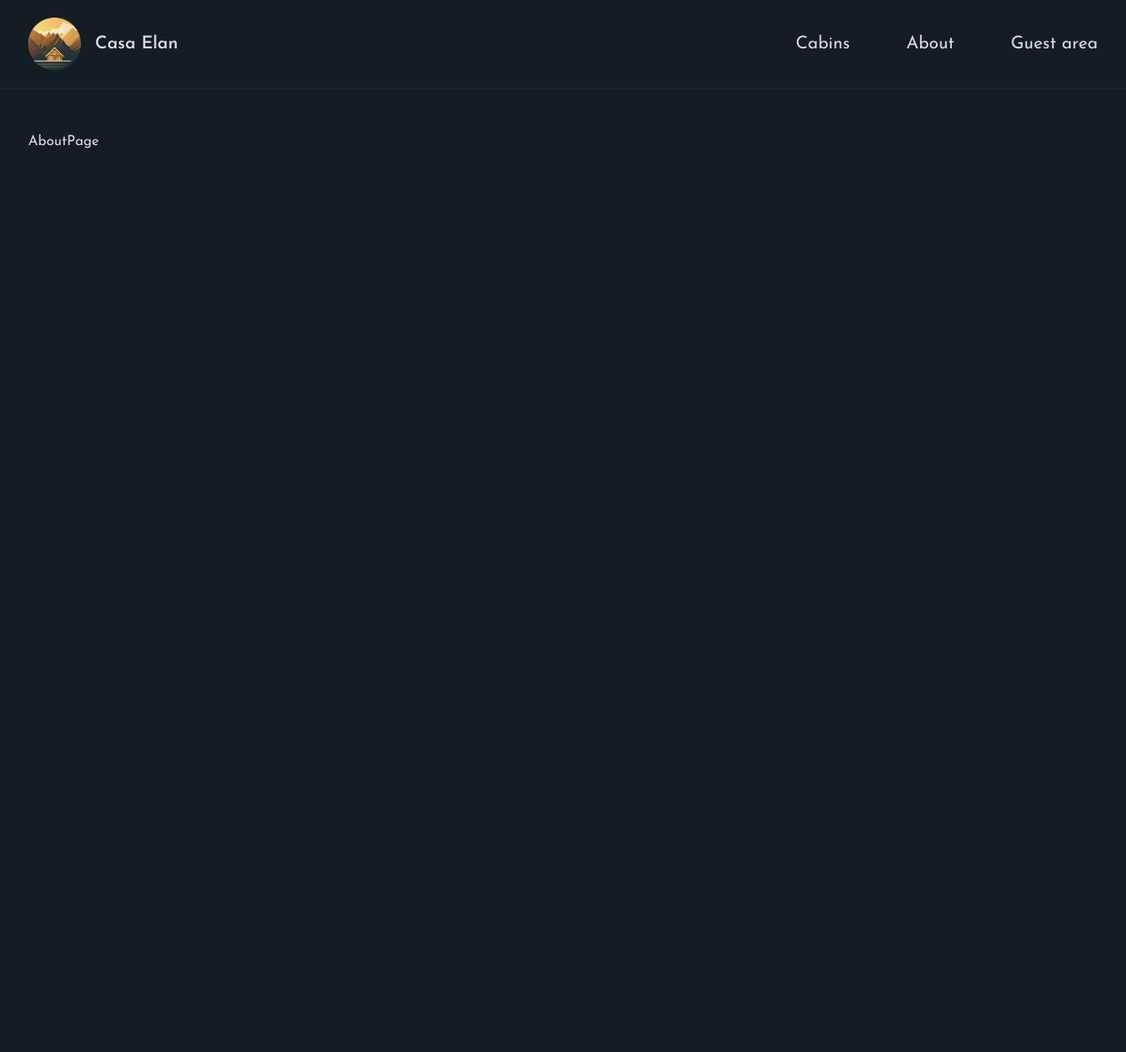
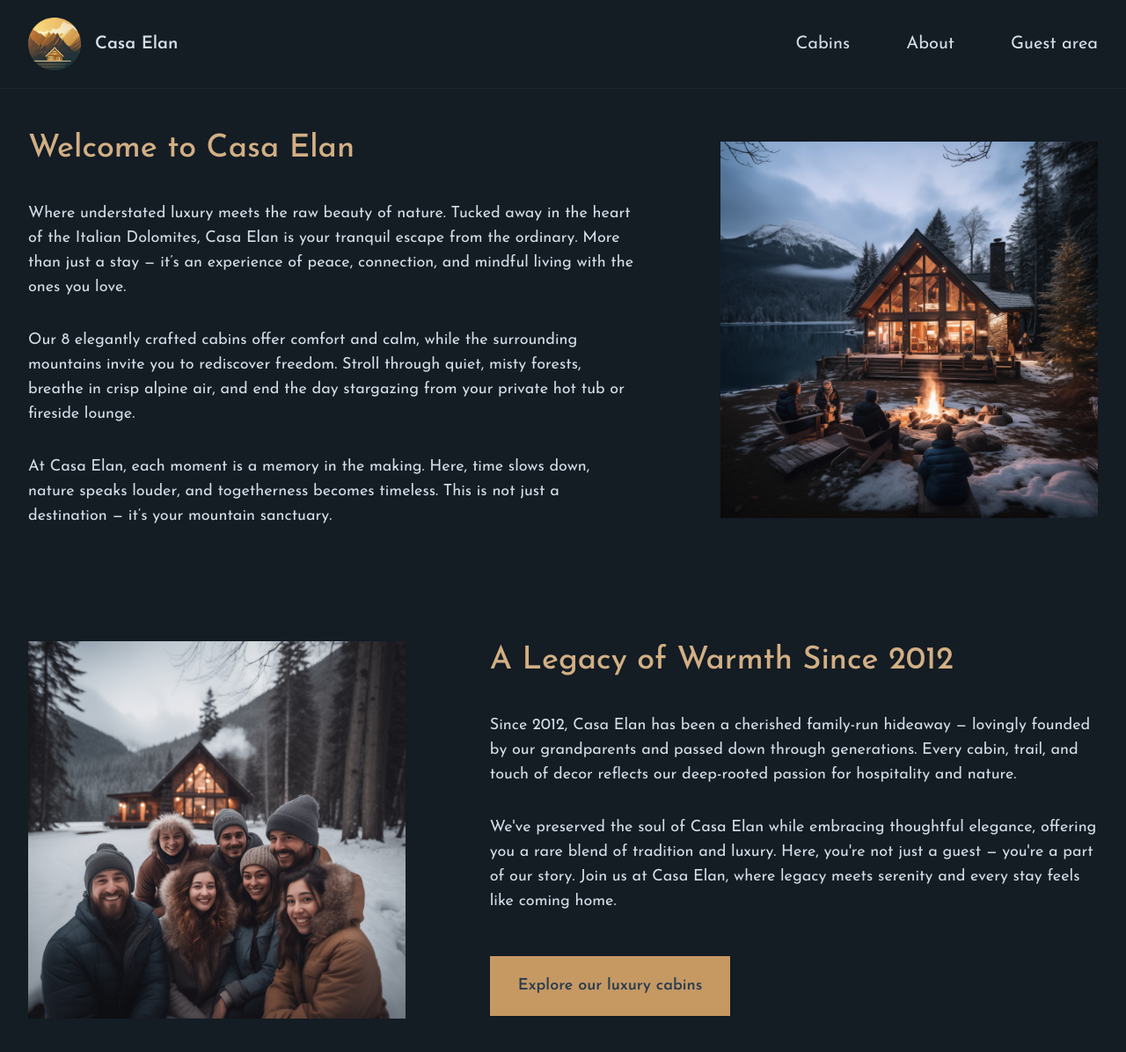
Before and after one commit to Harshjha002/Casa-Elan-Stays, a Next.js app: page /about in a window 1280 px wide. Shown: the top 1196 px of the page at 88% size. Before the commit the page ends 800 px from the top, so only its background shows below. Built offline with nearby package versions, Linux system fonts and the light colour scheme.

Commit message:
feat(pages): complete cabins and about pages

```diff
--- /dev/null
+++ b/app/_components/CabinCard.jsx
@@ -0,0 +1,59 @@
+import React from 'react'
+import { UsersIcon } from "@heroicons/react/24/solid";
+
+const CabinCard = ({ cabin }) => {
+
+    const { id, name, maxCapacity, regularPrice, discount, image } = cabin;
+
+    return (
+        <div className="flex border-primary-800 border">
+            <img
+                src={image}
+                alt={`Cabin ${name}`}
+                className="flex-1 border-r border-primary-800"
+            />
+
+            <div className="flex-grow">
+                <div className="pt-5 pb-4 px-7 bg-primary-950">
+                    <h3 className="text-accent-500 font-semibold text-2xl mb-3">
+                        Cabin {name}
+                    </h3>
+
+                    <div className="flex gap-3 items-center mb-2">
+                        <UsersIcon className="h-5 w-5 text-primary-600" />
+                        <p className="text-lg text-primary-200">
+                            For up to <span className="font-bold">{maxCapacity}</span> guests
+                        </p>
+                    </div>
+
+                    <p className="flex gap-3 justify-end items-baseline">
+                        {discount > 0 ? (
+                            <>
+                                <span className="text-3xl font-[350]">
+                                    ${regularPrice - discount}
+                                </span>
+                                <span className="line-through font-semibold text-primary-600">
+                                    ${regularPrice}
+                                </span>
+                            </>
+                        ) : (
+                            <span className="text-3xl font-[350]">${regularPrice}</span>
+                        )}
+                        <span className="text-primary-200">/ night</span>
+                    </p>
+                </div>
+
+                <div className="bg-primary-950 border-t border-t-primary-800 text-right">
+                    <a
+                        href={`/cabins/${id}`}
+                        className="border-l border-primary-800 py-4 px-6 inline-block hover:bg-accent-600 transition-all hover:text-primary-900"
+                    >
+                        Details & reservation &rarr;
+                    </a>
+                </div>
+            </div>
+        </div>
+    )
+}
+
+export default CabinCard
--- a/app/about/page.jsx
+++ b/app/about/page.jsx
@@ -1,4 +1,7 @@
 import React from 'react'
+import Image from 'next/image'
+import aboutOne from '@/public/about-1.jpg'
+import aboutTwo from '@/public/about-2.jpg'
 
 export const metadata = {
     title: 'About ',
@@ -6,9 +9,66 @@ export const metadata = {
 
 const AboutPage = () => {
     return (
-        <h1>
-            AboutPage
-        </h1>
+        <div className="grid grid-cols-5 gap-x-24 gap-y-32 text-lg items-center">
+            <div className="col-span-3">
+                <h1 className="text-4xl mb-10 text-accent-400 font-medium">
+                    Welcome to Casa Elan
+                </h1>
+
+                <div className="space-y-8">
+                    <p>
+                        Where understated luxury meets the raw beauty of nature. Tucked away in the heart of the Italian Dolomites, Casa Elan is your tranquil escape from the ordinary. More than just a stay — it’s an experience of peace, connection, and mindful living with the ones you love.
+                    </p>
+                    <p>
+                        Our 8 elegantly crafted cabins offer comfort and calm, while the surrounding mountains invite you to rediscover freedom. Stroll through quiet, misty forests, breathe in crisp alpine air, and end the day stargazing from your private hot tub or fireside lounge.
+                    </p>
+                    <p>
+                        At Casa Elan, each moment is a memory in the making. Here, time slows down, nature speaks louder, and togetherness becomes timeless. This is not just a destination — it’s your mountain sanctuary.
+                    </p>
+                </div>
+            </div>
+
+            <div className="col-span-2">
+                <Image
+                    src={aboutOne}
+                    alt="Guests enjoying a fire pit in front of a Casa Elan luxury cabin"
+                />
+            </div>
+
+            <div className="relative aspect-square col-span-2">
+                <Image
+                    src={aboutTwo}
+                    fill
+                    placeholder='blur'
+                    className='object-cover'
+                    alt="The family behind Casa Elan" />
+            </div>
+
+            <div className="col-span-3">
+                <h1 className="text-4xl mb-10 text-accent-400 font-medium">
+                    A Legacy of Warmth Since 2012
+                </h1>
+
+                <div className="space-y-8">
+                    <p>
+                        Since 2012, Casa Elan has been a cherished family-run hideaway — lovingly founded by our grandparents and passed down through generations. Every cabin, trail, and touch of decor reflects our deep-rooted passion for hospitality and nature.
+                    </p>
+                    <p>
+                        We&apos;ve preserved the soul of Casa Elan while embracing thoughtful elegance, offering you a rare blend of tradition and luxury. Here, you&apos;re not just a guest — you&apos;re a part of our story. Join us at Casa Elan, where legacy meets serenity and every stay feels like coming home.
+                    </p>
+
+                    <div>
+                        <a
+                            href="/cabins"
+                            className="inline-block mt-4 bg-accent-500 px-8 py-5 text-primary-800 text-lg font-semibold hover:bg-accent-600 transition-all"
+                        >
+                            Explore our luxury cabins
+                        </a>
+                    </div>
+                </div>
+            </div>
+        </div>
+
     )
 }
 
--- a/app/cabins/page.jsx
+++ b/app/cabins/page.jsx
@@ -1,4 +1,5 @@
 import React from 'react'
+import CabinCard from '../_components/CabinCard';
 
 
 export const metadata = {
@@ -6,10 +7,27 @@ export const metadata = {
 }
 
 const CabinsPage = () => {
+
+    const cabins = [];
     return (
-        <h1>
-            Cabins Page
-        </h1>
+        <div>
+            <h1 className="text-4xl mb-5 text-accent-400 font-medium">
+                Our Luxury Cabins
+            </h1>
+            <h4 className='text-accent-300 text-lg mb-3 '>Casa Elan – Where Nature Meets Elegance</h4>
+            <p className='text-primary-200 text-lg mb-3'>
+                Cozy yet luxurious cabins nestled in the heart of the majestic Italian Dolomites. Wake up to sweeping mountain vistas, wander through serene, shadowed forests, or unwind in your private hot tub beneath a blanket of stars. At Casa Elan, nature’s raw beauty meets refined comfort — your personal sanctuary away from the world. The perfect retreat for peace, privacy, and timeless memories.
+            </p>
+            <h4 className='text-primary-200 text-lg mb-10'>Welcome to <span className=' text-accent-400 '>Casa Elan</span> . Welcome to <span className='text-accent-400 '>paradise</span>...</h4>
+
+            {cabins.length > 0 && (
+                <div>
+                    {cabins.map((cabin) => (
+                        <CabinCard key={cabin.id} cabin={cabin} />
+                    ))}
+                </div>
+            )}
+        </div>
     )
 }
 
```
